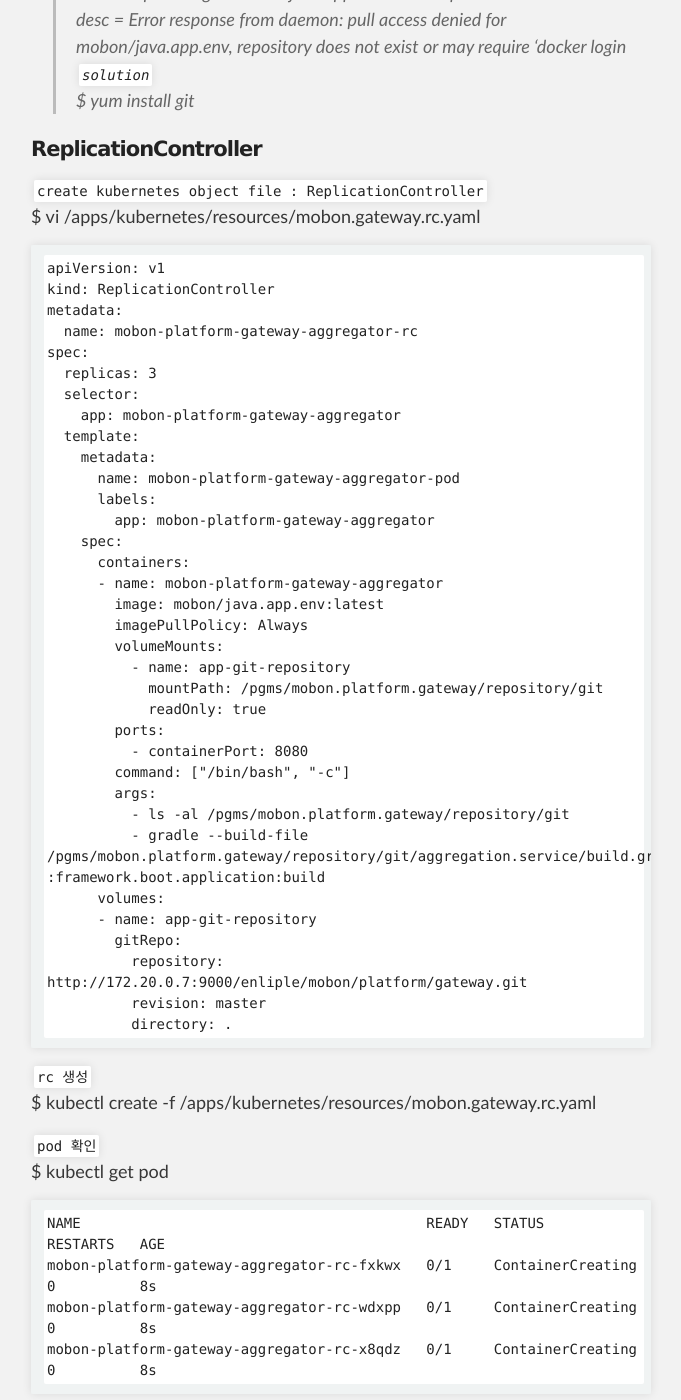
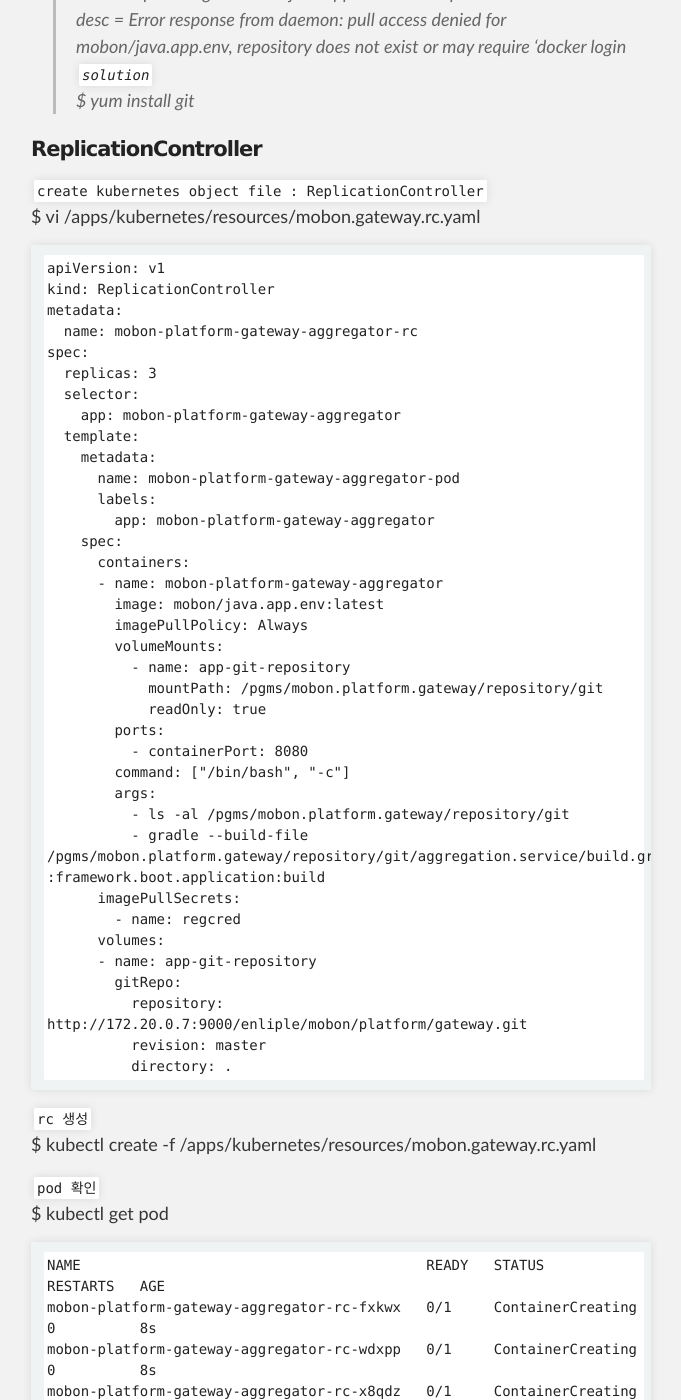
Before and after one commit to unlimited9/unlimited9.github.com, a Jekyll site: the page built from reference.notes/TA/cloud/kubernetes/how.to.deployment.md, in a window 1280 px wide and 1400 px high, scrolled down 961 px. Shown: the whole window, without its empty margins (299-980 px from the left). Built offline with Jekyll 4.4.1, drawn with Linux system fonts in a browser that asks for light colours; our own code applies the rules of GitHub Pages for plain Markdown files; some of the changed text lies outside the part shown.

Commit message:
Update how.to.deployment.md

```diff
--- a/reference.notes/TA/cloud/kubernetes/how.to.deployment.md
+++ b/reference.notes/TA/cloud/kubernetes/how.to.deployment.md
@@ -52,6 +52,8 @@ spec:
         args:
           - ls -al /pgms/mobon.platform.gateway/repository/git
           - gradle --build-file /pgms/mobon.platform.gateway/repository/git/aggregation.service/build.gradle :framework.boot.application:build
+      imagePullSecrets:
+        - name: regcred
       volumes:
       - name: app-git-repository
         gitRepo:
```
Also changed, not shown: other parts of reference.notes/TA/cloud/kubernetes/how.to.deployment.md (+1 -1 lines).
